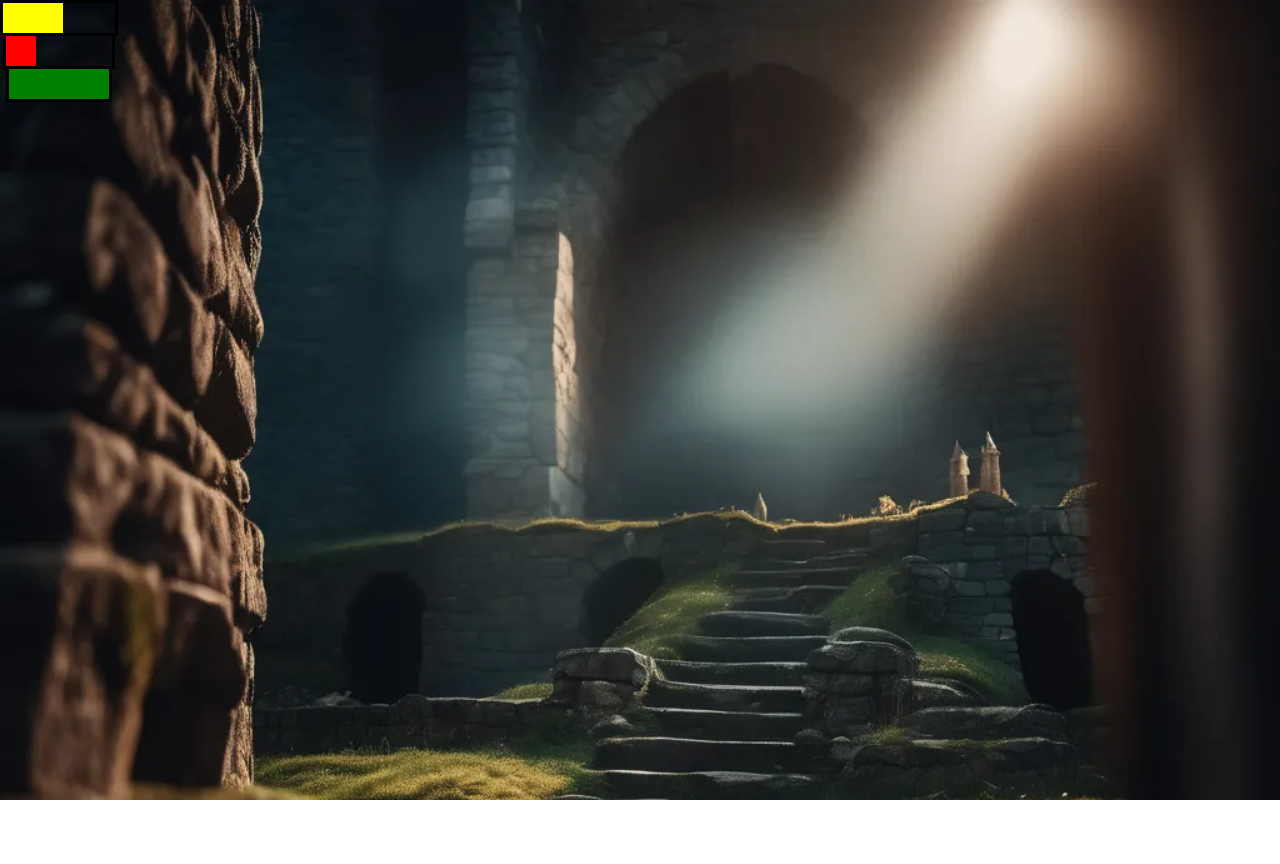
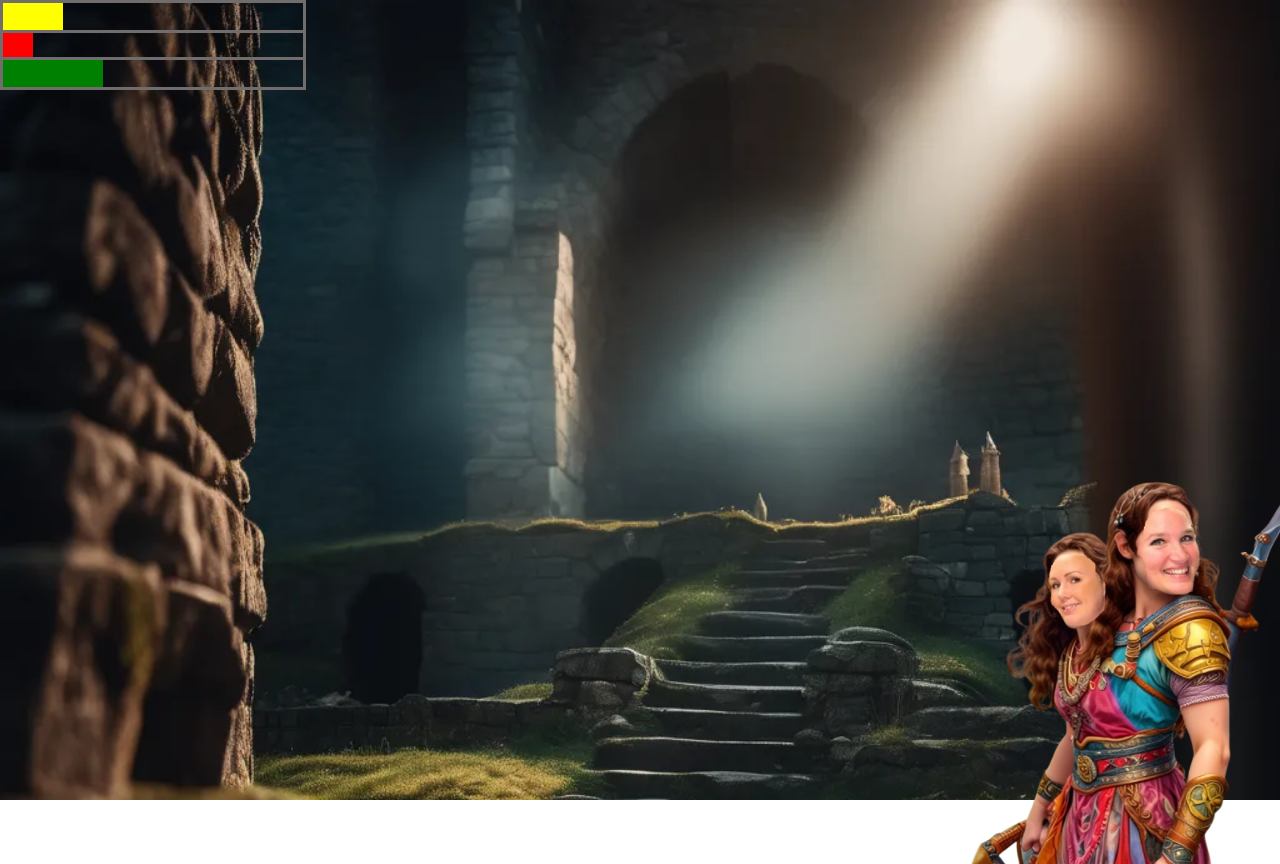
Before and after one commit to ThereseCamK/Webinar, a plain HTML site: page index.html in a window 1280 px wide. Before the commit the page ends 800 px from the top, so only its background shows below. Drawn offline with Linux system fonts and the light colour scheme.

Commit message:
updated health bars and picture

```diff
--- a/index.html
+++ b/index.html
@@ -5,33 +5,75 @@
     <meta name="viewport" content="width=device-width, initial-scale=1.0">
     <title>Document</title>
     <style>
-        body{
+
+        body,html{
+
             margin:0;
             padding: 0;
+        }
+        #app{
+            display: flex;
         }
         .mainContent{
             height: 100vh;
             width: 100vw;
             display: grid;
-            grid-template-columns: 130px auto;
-            grid-template-rows: 30px 30px 30px auto;
+            grid-template-columns: 300px auto;
+            grid-template-rows: repeat(3, 30px) auto;
+            grid-template-areas: 'row1 something'
+                                'row2 something'
+                                'row3 something';
+        }
+
+        .row1{
+            grid-area: row1;
+        }
+        .row2{
+            grid-area: row2;
+        }
+        .row3{
+            grid-area: row3;
+        }
+        .levelBarCodeSkillz{
+            border: 3px solid rgb(114, 109, 109);
+
+            /* grid-column: 1; */
+            width: 100%;
+
+
+
+        }
+        .levelBarCodeSkillz:nth-child(1){
+            border-bottom: 0;
+
+        }
+
+        .levelBarCodeSkillz:nth-child(3){
+
+            border-top: 0;
+
+        }
+
+
+        .bar{
+            height: 100%;
+
         }
         .codeSkillz{
-            grid-row: 1;
+            /* grid-row: 1; */
             height: 30px;
+
         }
         .nkSkillz{
-            grid-row: 2;
+            /* grid-row: 2; */
             height: 30px;
+
         }
         .health{
-            grid-row: 3;
+
+            /* grid-row: 3; */
             height: 30px;
-        }
-        .levelBarCodeSkillz{
-            border: 3px solid black;
-            grid-column: 1;
-            width: fit-content;
+
         }
     </style>
 
--- a/model.js
+++ b/model.js
@@ -8,6 +8,8 @@ statusText: 'Two girls ready to go on an adventure!',
 currentLevel: 1,
 healthBar: 100,
 cashMoney:[1,5,10,50],
+itemTop: 70,
+itemLeft: 20,
 moneyBank: 0,
 levelNK : 30,
 levelCode: 60,
--- a/view.js
+++ b/view.js
@@ -1,5 +1,6 @@
 updateMainView();
 function updateMainView(){
+
     let html =''
 
     // bakgrunnsbilde, den skal oppdateres i henhold til level
@@ -14,14 +15,30 @@ function updateMainView(){
 
     html = /*HTML*/`
         <div class="mainContent" style="background-image: url(${model.backgroundImgs[model.currentLevel -1]}); background-size: cover;">
-        <div class="levelBarCodeSkillz codeSkillz"><div class="codeSkillz" style="width:${model.levelCode}px; background-color: ${getBackgroundColor(model.levelCode)};"></div>
-        <div class="levelBarCodeSkillz nkSkillz"><div class="nkSkillz" style="width:${model.levelNK}px; background-color: ${getBackgroundColor(model.levelNK)};"></div>
-        <div class="levelBarCodeSkillz health"><div class="health" style="width:${model.healthBar}px; background-color: ${getBackgroundColor(model.healthBar)};"></div>
+
+        <div class="row1 levelBarCodeSkillz">
+            <div class="bar" style="width:${model.levelCode}px; background-color: ${getBackgroundColor(model.levelCode)};"></div>
         </div>
+        <div class="row2 levelBarCodeSkillz">
+            <div class="bar" style="width:${model.levelNK}px; background-color: ${getBackgroundColor(model.levelNK)};"></div>
         </div>
+        <div class="row3 levelBarCodeSkillz">
+            <div class="bar" style="width:${model.healthBar}px; background-color: ${getBackgroundColor(model.healthBar)};"></div>
+        </div>
+
+        <img src="/pictures/twoHeadsNoBG.png" style=" heigth: 400px; width: 400px; position: absolute; left: 70%;  top:58%;" />
+        </div>
+
     `
+    // <img src="/pictures/twoHeadsNoBG.png" style=" heigth: 400px; width: 400px; position: absolute; left: ${model.itemLeft}%;  top: ${model.itemTop}%;" />
     document.getElementById('app').innerHTML = html;
 
+}
+getRendomItemPos();
+function getRendomItemPos(){
+    model.itemLeft = Math.floor(Math.random()* 60 ) +1;
+    model.itemTop = 10 +Math.floor(Math.random()* 50 ) ;
+    updateMainView();
 }
 
 function getBackgroundColor(statusBar){
```
Also changed, not shown: pictures/twoHeadsNoBG.png (added).
